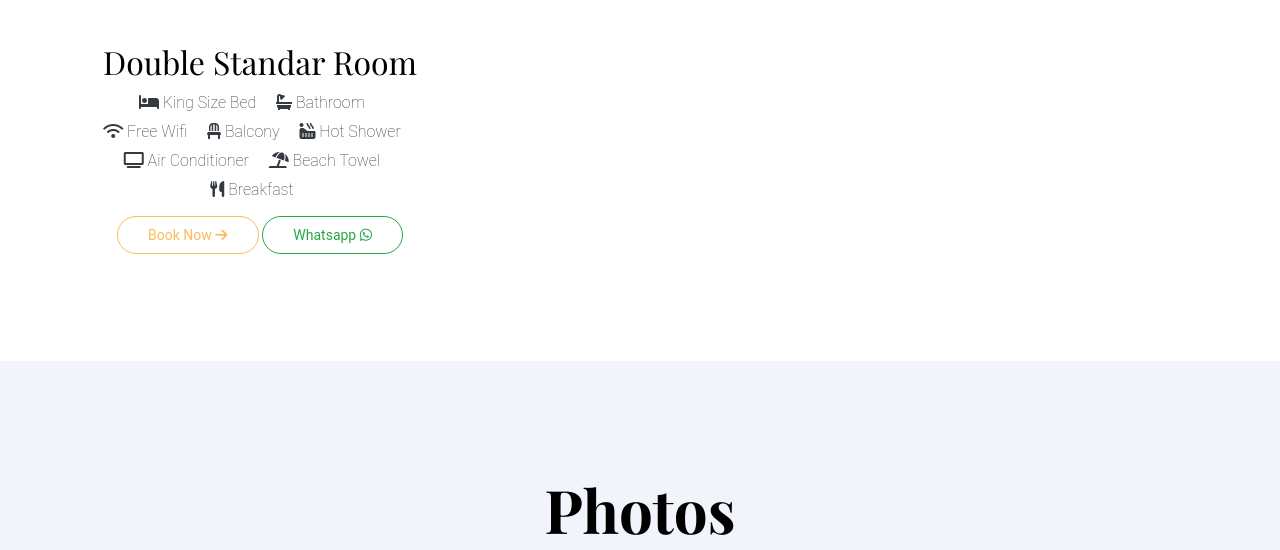
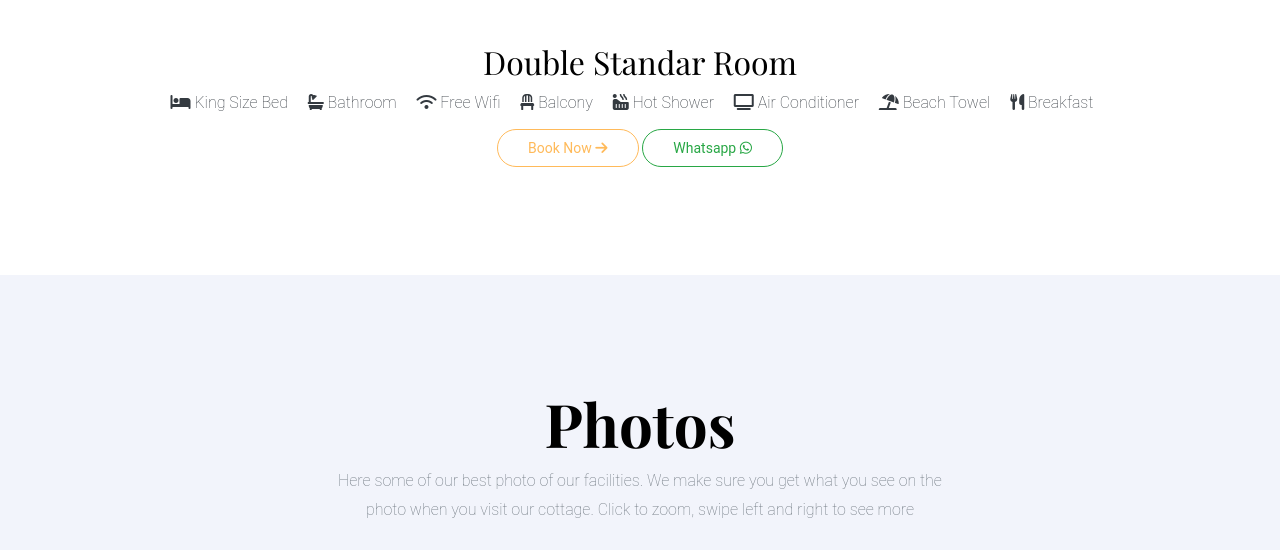
Before and after one commit to mertayasa/ceningancliff, a plain HTML site: page index.html in a window 1280 px wide. Shown: the part 3434-3984 px from the top of the page. Drawn offline with nearby package versions, Linux system fonts and the light colour scheme; files whose address does not match are found by name; a web font is replaced by a local one.

Commit message:
Update : uodate home

```diff
--- a/index.html
+++ b/index.html
@@ -310,7 +310,7 @@
       </div>
 
       <div class="row">
-        <div class="col-md-6 col-lg-4" >
+        <div class="col-12" >
           <a href="#" class="room">
             <div class="p-3 text-center room-info">
               <h2>Double Standar Room</h2>
```
